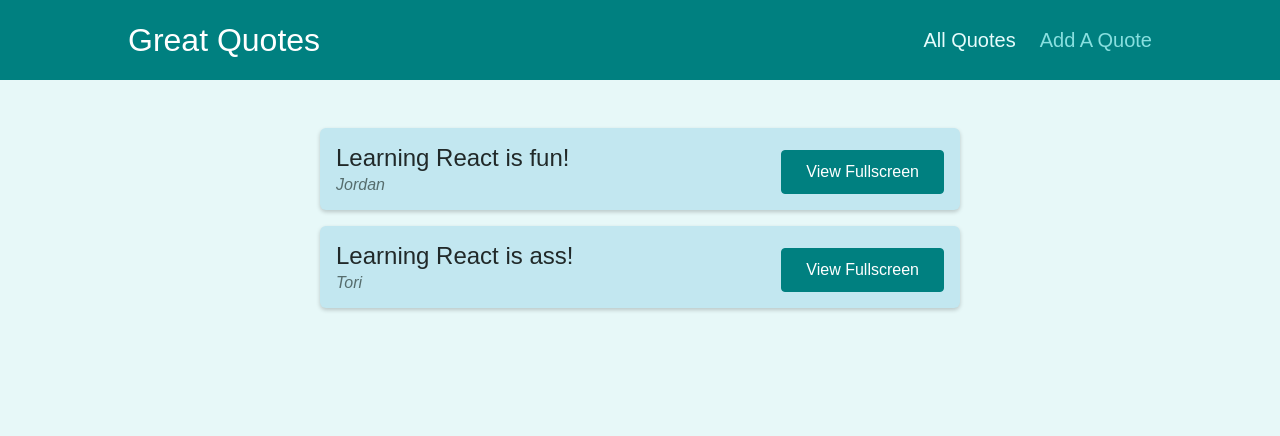
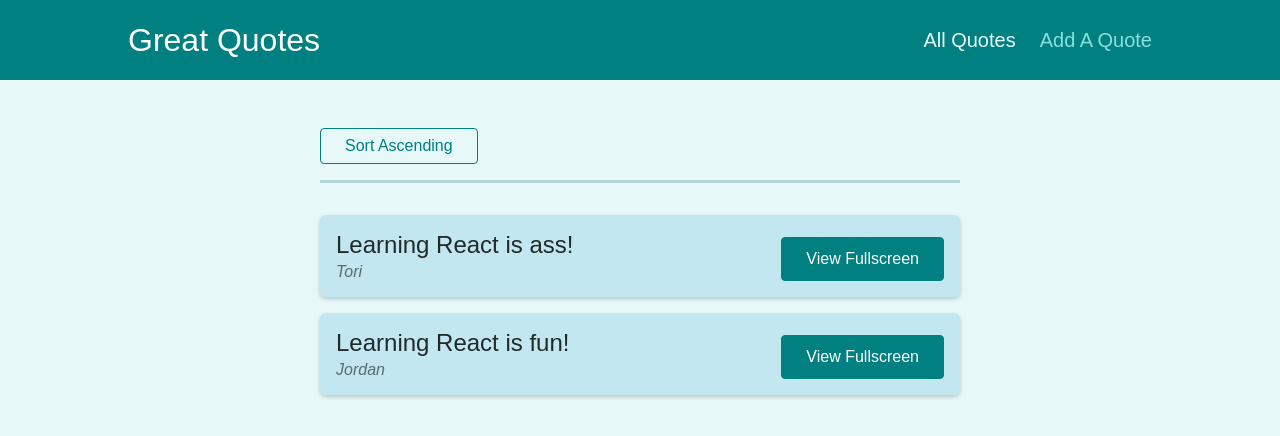
Before and after one commit to Jordan-McGhee/udemy-learning, a React (Create React App) app in the folder react-complete-guide/react-router/part-2/: page /quotes in a window 1280 px wide. Shown: the top 436 px of the page. Built offline with nearby package versions, Linux system fonts and the light colour scheme.

Commit message:
Added query params and sorting method to sort quotes alphabetically, and also added links to comments on quote detail page

```diff
--- a/react-complete-guide/react-router/part-2/src/components/quotes/QuoteList.js
+++ b/react-complete-guide/react-router/part-2/src/components/quotes/QuoteList.js
@@ -1,11 +1,43 @@
+import { useHistory, useLocation } from "react-router-dom"
 import { Fragment } from 'react';
 
 import QuoteItem from './QuoteItem';
 import classes from './QuoteList.module.css';
 
+const sortQuotes = (quotes, ascending) => {
+  return quotes.sort((quoteA, quoteB) => {
+    if (ascending) {
+      return quoteA.id > quoteB.id ? 1 : -1;
+    } else {
+      return quoteA.id < quoteB.id ? 1 : -1;
+    }
+  });
+};
+
 const QuoteList = (props) => {
+
+  const history = useHistory()
+  const location = useLocation()
+
+  const queryParams = new URLSearchParams(location.search)
+
+  const isSortingAscending = queryParams.get('sort') === "asc"
+
+  const sortedQuotes = sortQuotes(props.quotes, isSortingAscending)
+
+  const changeShortingHandler = () => {
+    history.push("/quotes?sort=" + ( isSortingAscending ? "desc" : "asc"))
+  }
+
   return (
     <Fragment>
+
+      <div className={ classes.sorting } >
+
+        <button onClick= { changeShortingHandler } >Sort { isSortingAscending ? 'Descending' : 'Ascending'} </button>
+
+      </div>
+
       <ul className={classes.list}>
         {props.quotes.map((quote) => (
           <QuoteItem
--- a/react-complete-guide/react-router/part-2/src/pages/QuoteDetail.js
+++ b/react-complete-guide/react-router/part-2/src/pages/QuoteDetail.js
@@ -1,4 +1,4 @@
-import { useParams, Route } from "react-router-dom"
+import { useParams, Route, Link } from "react-router-dom"
 import { Fragment } from "react"
 
 import Comments from "../components/comments/Comments"
@@ -26,7 +26,20 @@
 
             <HighlightedQuote text = { quote.text} author = { quote.author} />
 
+            <Route path={`/quotes/${params.quoteID}`} exact>
+
+                <div className="centered">
+                    <Link to={`/quotes/${params.quoteID}/comments`} className="btn--flat">Load Comments</Link>
+                </div>
+
+            </Route>
+
             <Route path = {`/quotes/${params.quoteID}/comments`} >
+
+                <div className="centered">
+                    <Link to={`/quotes/${params.quoteID}`} className="btn--flat">Hide Comments</Link>
+                </div>
+
                 <Comments />
             </Route>
 
```
Also changed, not shown: 1 other file (tests, documents, lock files or other folders).
